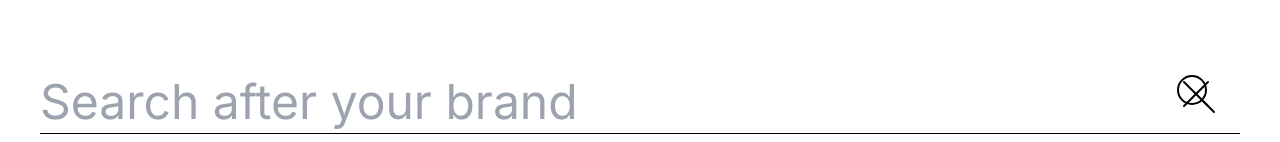
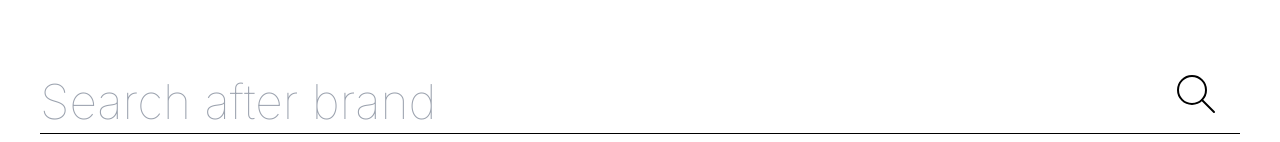
Before and after one commit to Flying0101/watch-ecom, a Next.js app: page /collection in a window 1280 px wide. Shown: the part 810-952 px from the top of the page. Built offline with nearby package versions, Linux system fonts and the light colour scheme.

Commit message:
update filed make it more interactive

```diff
--- a/src/app/components/SearchField/SearchField.tsx
+++ b/src/app/components/SearchField/SearchField.tsx
@@ -3,27 +3,39 @@ import { IconX, IconSearch } from "@tabler/icons-react";
 import { useSearch } from "@/app/contexts/WatchContext";
 
 const SearchField = () => {
-  const { HandleFocus, setSearchWord } = useSearch();
+  const { HandleFocus, setSearchWord, setResults, searchWord } = useSearch();
+
+  const resetSearchWord = () => {
+    setResults([]);
+    setSearchWord("");
+  };
 
   return (
     <div className="w-full flex relative">
       <input
         type="text"
-        placeholder="Search after your brand"
-        className="min-h-16 text-5xl border-b border-black w-full mb-16 outline-none"
+        value={searchWord}
+        placeholder="Search after brand"
+        className="min-h-16 text-5xl border-b border-black w-full mb-16 outline-none font-thin text-black"
         onFocus={() => {
           HandleFocus();
         }}
         onChange={(e) => setSearchWord(e.target.value)}
       />
+      {searchWord.length > 0 ? (
         <IconX
+          onClick={() => {
+            resetSearchWord();
+          }}
           className="absolute right-5 w-12 h-12 hover:text-gray-500 hover:cursor-pointer"
           stroke={1}
         />
+      ) : (
         <IconSearch
           className="absolute right-5 w-12 h-12 hover:text-gray-500 hover:cursor-pointer"
           stroke={1}
         />
+      )}
     </div>
   );
 };
```
Lines whose indentation alone changed are shown as unchanged.
